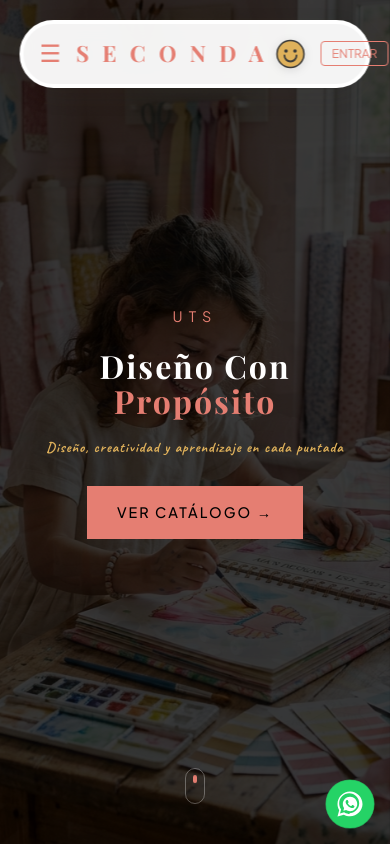
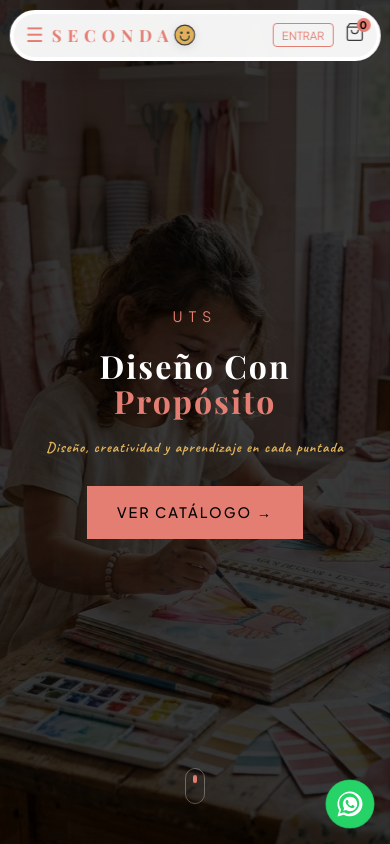
Before and after one commit to Proyectosjdda/Proyecto-Integrador, a website built with Vite: page index.html in a window 390 px wide. Shown: the top 844 px of the page. Built offline with nearby package versions, Linux system fonts and the light colour scheme; some packages are replaced by stand-ins of ours; no server answers; the database is empty; a web font is replaced by a local one.

Commit message:
fix: ajustar flexbox, paddings y font-sizes en navbar movil para evitar superposicion de boton Entrar y visualizacion de carrito

```diff
--- a/style.css
+++ b/style.css
@@ -294,9 +294,23 @@ h1, h2, h3, .logo { font-family: var(--font-serif); font-weight: 400; letter-spa
 @media (max-width: 768px) {
 
   /* --- Navbar --- */
-  .navbar { padding: 12px 16px; }
+  .navbar {
+    padding: 8px 12px;
+    width: 95%;
+    top: 10px;
+  }
   .nav-container { flex-wrap: nowrap; }
-  .mobile-menu-btn { display: block !important; }
+  .mobile-menu-btn { display: block !important; margin-right: 2px; font-size: 1.25rem !important; }
+  .logo { gap: 6px !important; flex: none !important; }
+  #logo-home {
+    font-size: 1.05rem !important;
+    letter-spacing: 1px !important;
+    gap: 4px !important;
+  }
+  #logo-home svg {
+    width: 22px !important;
+    height: 22px !important;
+  }
   .nav-links {
     display: none;
     flex-direction: column;
@@ -304,17 +318,21 @@ h1, h2, h3, .logo { font-family: var(--font-serif); font-weight: 400; letter-spa
     gap: 0;
     width: 100%;
     position: absolute;
-    top: 58px;
+    top: 52px;
     left: 0;
-    background: #FAF5EC;
+    background: #FAF6F0;
     padding: 10px 0;
     border-bottom: 1px solid var(--color-card-border);
     z-index: 999;
+    border-radius: 15px;
   }
   .nav-links.active { display: flex !important; }
   .nav-links a { width: 100%; padding: 14px 20px; border-bottom: 1px solid var(--color-card-border); font-size: 1rem; color: var(--color-text); }
-  .nav-icons { gap: 8px; }
-  .nav-icons .btn-auth { font-size: 0.75rem; padding: 4px 10px; }
+  .nav-icons { gap: 6px !important; flex: none !important; }
+  .nav-icons .btn-auth { font-size: 0.7rem !important; padding: 4px 8px !important; margin-left: 2px !important; }
+  #cart-icon { margin-left: 5px !important; }
+  #cart-icon svg { width: 20px !important; height: 20px !important; }
+  #cart-count { width: 14px !important; height: 14px !important; font-size: 0.65rem !important; top: -4px !important; right: -6px !important; }
 
   /* --- Hero --- */
   .hero { height: 100svh; }
```
